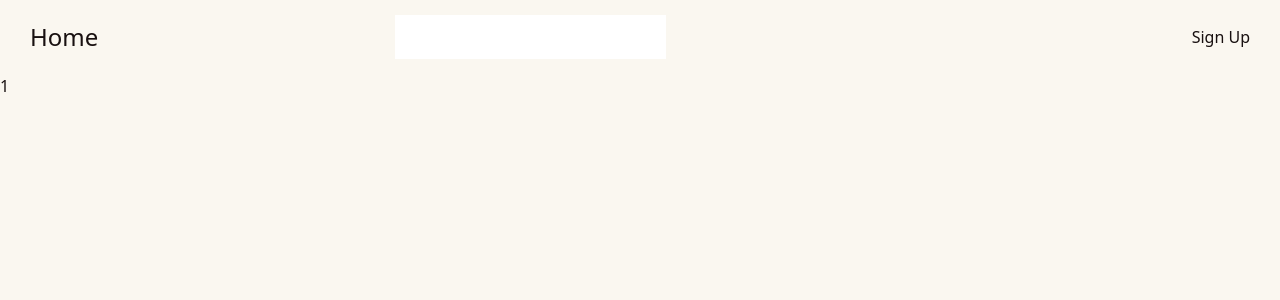
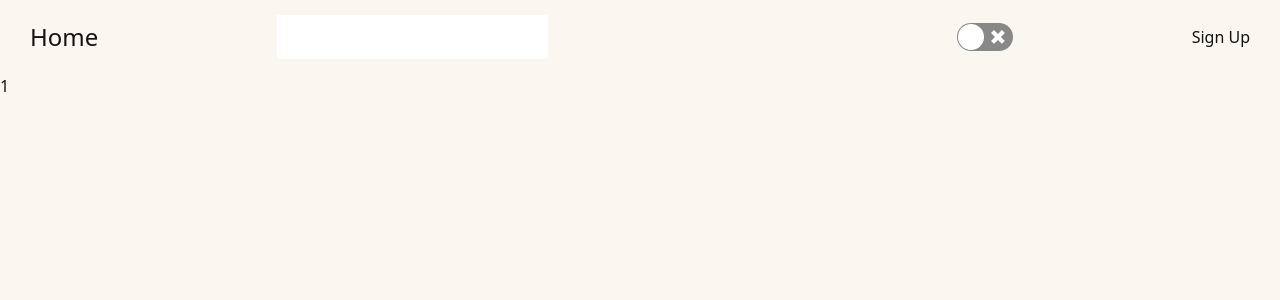
Before and after one commit to alexmaltsevgit/r3news, a React (Create React App) app: page /search/1 in a window 1280 px wide. Shown: the top 300 px of the page. Built offline with nearby package versions, Linux system fonts and the light colour scheme.

Commit message:
added theme switch

```diff
--- a/package.json
+++ b/package.json
@@ -21,6 +21,7 @@
     "react-redux": "^7.2.5",
     "react-router-dom": "^5.3.0",
     "react-scripts": "4.0.3",
+    "react-switch": "^6.0.0",
     "redux-logger": "^3.0.6",
     "styled-components": "^5.3.1",
     "typescript": "^4.4.3",
--- /dev/null
+++ b/src/components/ThemeSwitch/ThemeSwitch.component.tsx
@@ -0,0 +1,25 @@
+import React, { useState } from "react";
+import Switch from "react-switch";
+import { ThemeActionType } from "../../store/theme/theme.actions";
+import Theme from "../../types/Theme";
+import { useDispatch } from "react-redux";
+
+const ThemeSwitch = () => {
+  const [checked, setChecked] = useState(false);
+  const dispatch = useDispatch();
+
+  const handleChange = (checked: boolean) => {
+    const actionType = ThemeActionType.Set;
+    const theme = checked ? Theme.Dark : Theme.Light;
+
+    setChecked((checked) => !checked);
+    dispatch({
+      type: actionType,
+      payload: theme,
+    });
+  };
+
+  return <Switch checked={checked} onChange={handleChange} />;
+};
+
+export default ThemeSwitch;
--- a/src/layout/Header/Header.component.tsx
+++ b/src/layout/Header/Header.component.tsx
@@ -4,6 +4,7 @@ import NavigationBar from "../../components/NavigationBar/NavigationBar.componen
 import HomeLogo from "../../components/HomeLogo/HomeLogo.component";
 import LayoutContainerCss from "../LayoutContainer/LayoutContainer.style";
 import Search from "../../components/Search/Search.component";
+import ThemeSwitch from "../../components/ThemeSwitch/ThemeSwitch.component";
 
 const Container = styled.header`
   ${LayoutContainerCss}
@@ -23,6 +24,7 @@ const Header = () => {
       <Content>
         <HomeLogo />
         <Search />
+        <ThemeSwitch />
         <NavigationBar />
       </Content>
     </Container>
```
Also changed, not shown: 1 other file (tests, documents, lock files or other folders).
